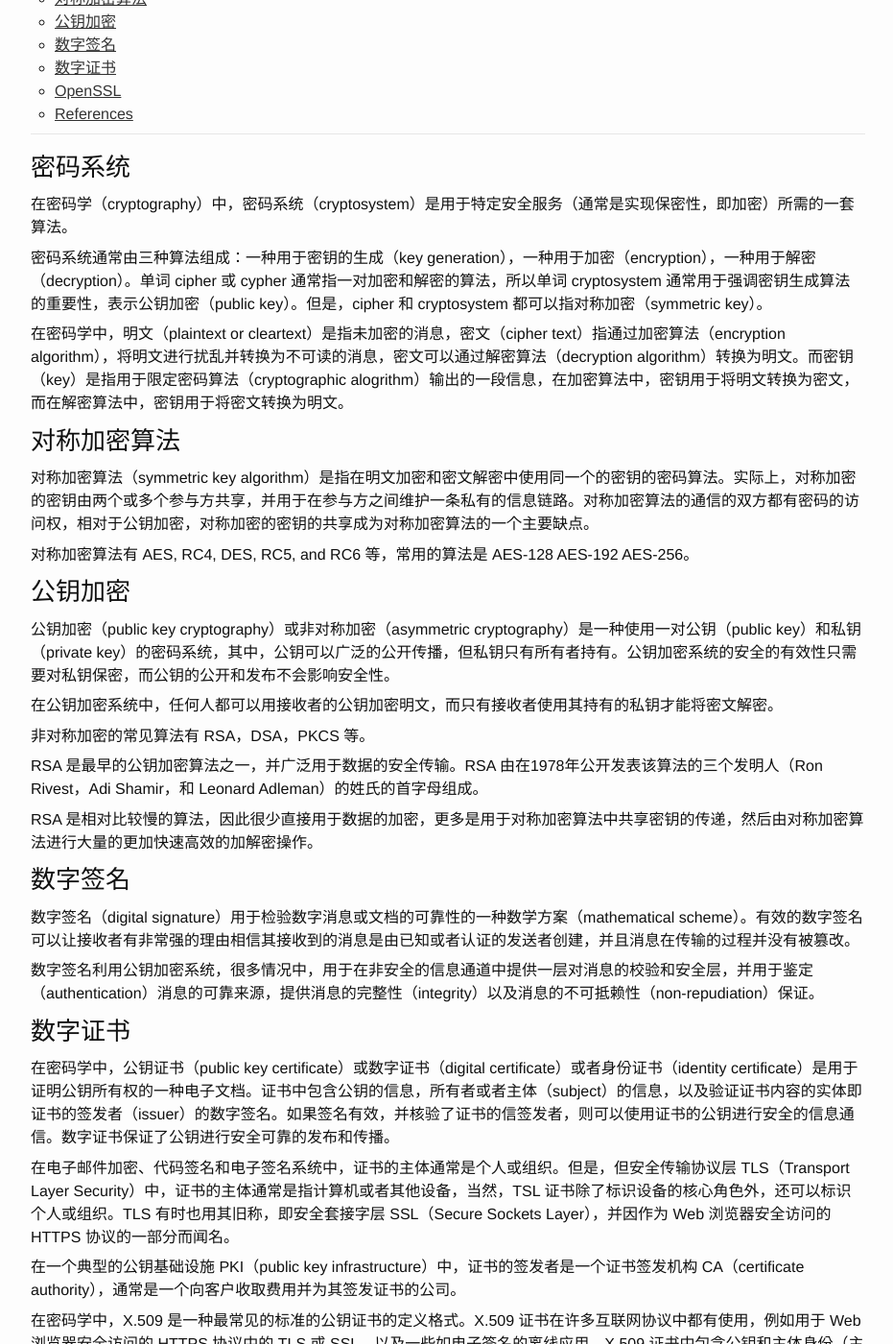
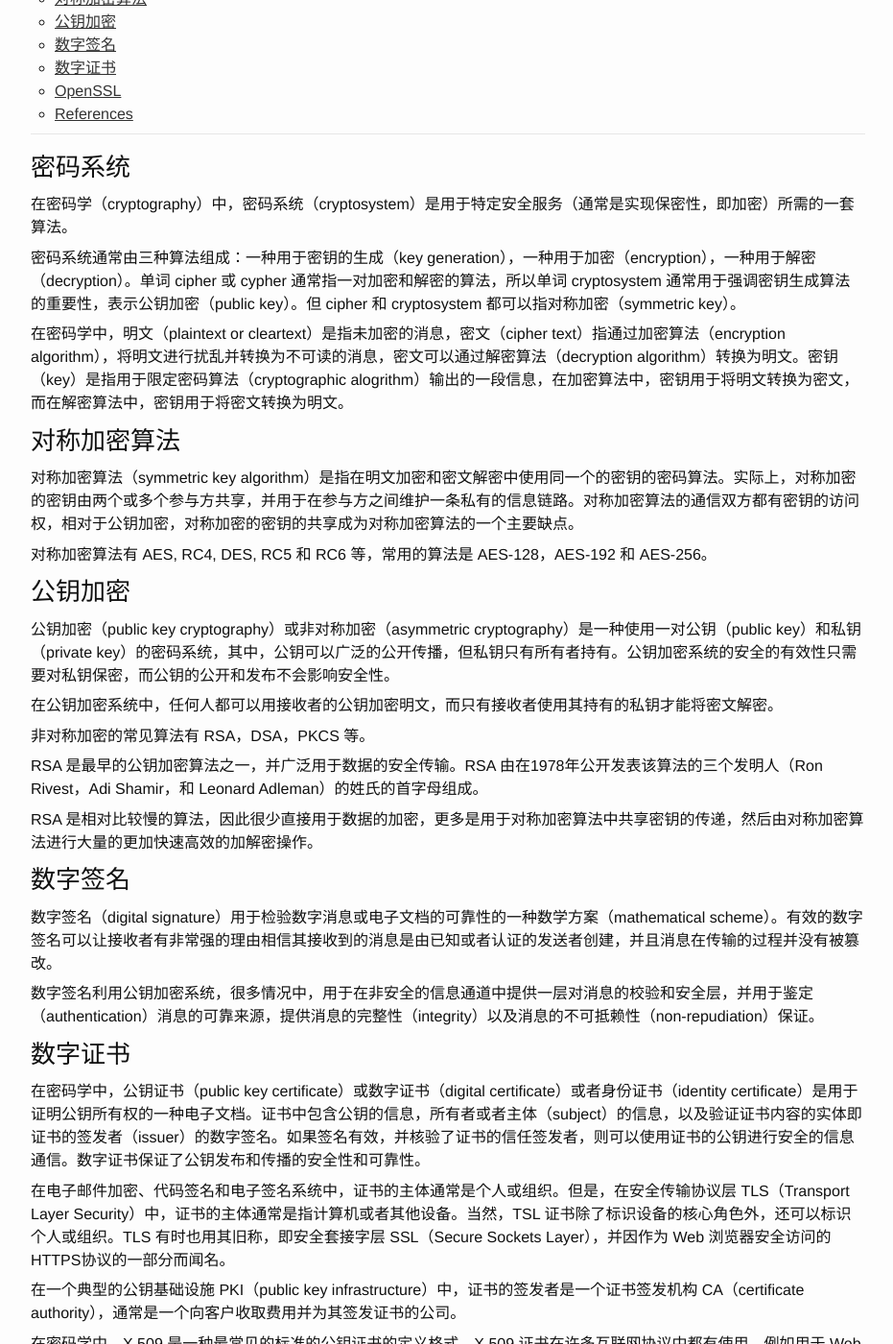
Before and after one commit to ousiax/ousiax.github.io, a Jekyll site: the page built from _posts/2019-04-12-cryptography-signature-certificate.md, in a window 1280 px wide and 1400 px high, scrolled down 217 px. Shown: the whole window at 96% size, without its empty margins (173-1104 px from the left). Built offline with Jekyll 4.4.1, drawn with Linux system fonts in a browser that asks for light colours; some of the changed text lies outside the part shown.

Commit message:
Update 2019-04-12-cryptography-signature-certificate.md

```diff
--- a/_posts/2019-04-12-cryptography-signature-certificate.md
+++ b/_posts/2019-04-12-cryptography-signature-certificate.md
@@ -15,15 +15,15 @@ tags: ['Cryptography']
 
 在密码学（cryptography）中，密码系统（cryptosystem）是用于特定安全服务（通常是实现保密性，即加密）所需的一套算法。
 
-密码系统通常由三种算法组成：一种用于密钥的生成（key generation），一种用于加密（encryption），一种用于解密（decryption）。单词 cipher 或 cypher 通常指一对加密和解密的算法，所以单词  cryptosystem 通常用于强调密钥生成算法的重要性，表示公钥加密（public key）。但是，cipher 和 cryptosystem 都可以指对称加密（symmetric key）。
+密码系统通常由三种算法组成：一种用于密钥的生成（key generation），一种用于加密（encryption），一种用于解密（decryption）。单词 cipher 或 cypher 通常指一对加密和解密的算法，所以单词 cryptosystem 通常用于强调密钥生成算法的重要性，表示公钥加密（public key）。但 cipher 和 cryptosystem 都可以指对称加密（symmetric key）。
 
-在密码学中，明文（plaintext  or cleartext）是指未加密的消息，密文（cipher text）指通过加密算法（encryption algorithm），将明文进行扰乱并转换为不可读的消息，密文可以通过解密算法（decryption algorithm）转换为明文。而密钥（key）是指用于限定密码算法（cryptographic alogrithm）输出的一段信息，在加密算法中，密钥用于将明文转换为密文，而在解密算法中，密钥用于将密文转换为明文。
+在密码学中，明文（plaintext  or cleartext）是指未加密的消息，密文（cipher text）指通过加密算法（encryption algorithm），将明文进行扰乱并转换为不可读的消息，密文可以通过解密算法（decryption algorithm）转换为明文。密钥（key）是指用于限定密码算法（cryptographic alogrithm）输出的一段信息，在加密算法中，密钥用于将明文转换为密文，而在解密算法中，密钥用于将密文转换为明文。
 
 ### 对称加密算法
 
-对称加密算法（symmetric key algorithm）是指在明文加密和密文解密中使用同一个的密钥的密码算法。实际上，对称加密的密钥由两个或多个参与方共享，并用于在参与方之间维护一条私有的信息链路。对称加密算法的通信的双方都有密码的访问权，相对于公钥加密，对称加密的密钥的共享成为对称加密算法的一个主要缺点。
+对称加密算法（symmetric key algorithm）是指在明文加密和密文解密中使用同一个的密钥的密码算法。实际上，对称加密的密钥由两个或多个参与方共享，并用于在参与方之间维护一条私有的信息链路。对称加密算法的通信双方都有密钥的访问权，相对于公钥加密，对称加密的密钥的共享成为对称加密算法的一个主要缺点。
 
-对称加密算法有 AES, RC4, DES, RC5, and RC6 等，常用的算法是 AES-128 AES-192 AES-256。
+对称加密算法有 AES, RC4, DES, RC5 和 RC6 等，常用的算法是 AES-128，AES-192 和 AES-256。
 
 ### 公钥加密
 
@@ -39,15 +39,15 @@ RSA 是相对比较慢的算法，因此很少直接用于数据的加密，更
 
 ### 数字签名
 
-数字签名（digital signature）用于检验数字消息或文档的可靠性的一种数学方案（mathematical scheme）。有效的数字签名可以让接收者有非常强的理由相信其接收到的消息是由已知或者认证的发送者创建，并且消息在传输的过程并没有被篡改。
+数字签名（digital signature）用于检验数字消息或电子文档的可靠性的一种数学方案（mathematical scheme）。有效的数字签名可以让接收者有非常强的理由相信其接收到的消息是由已知或者认证的发送者创建，并且消息在传输的过程并没有被篡改。
 
 数字签名利用公钥加密系统，很多情况中，用于在非安全的信息通道中提供一层对消息的校验和安全层，并用于鉴定（authentication）消息的可靠来源，提供消息的完整性（integrity）以及消息的不可抵赖性（non-repudiation）保证。
 
 ### 数字证书
 
-在密码学中，公钥证书（public key certificate）或数字证书（digital certificate）或者身份证书（identity certificate）是用于证明公钥所有权的一种电子文档。证书中包含公钥的信息，所有者或者主体（subject）的信息，以及验证证书内容的实体即证书的签发者（issuer）的数字签名。如果签名有效，并核验了证书的信签发者，则可以使用证书的公钥进行安全的信息通信。数字证书保证了公钥进行安全可靠的发布和传播。
+在密码学中，公钥证书（public key certificate）或数字证书（digital certificate）或者身份证书（identity certificate）是用于证明公钥所有权的一种电子文档。证书中包含公钥的信息，所有者或者主体（subject）的信息，以及验证证书内容的实体即证书的签发者（issuer）的数字签名。如果签名有效，并核验了证书的信任签发者，则可以使用证书的公钥进行安全的信息通信。数字证书保证了公钥发布和传播的安全性和可靠性。
 
-在电子邮件加密、代码签名和电子签名系统中，证书的主体通常是个人或组织。但是，但安全传输协议层 TLS（Transport Layer Security）中，证书的主体通常是指计算机或者其他设备，当然，TSL 证书除了标识设备的核心角色外，还可以标识个人或组织。TLS 有时也用其旧称，即安全套接字层 SSL（Secure Sockets Layer），并因作为 Web 浏览器安全访问的 HTTPS 协议的一部分而闻名。
+在电子邮件加密、代码签名和电子签名系统中，证书的主体通常是个人或组织。但是，在安全传输协议层 TLS（Transport Layer Security）中，证书的主体通常是指计算机或者其他设备。当然，TSL 证书除了标识设备的核心角色外，还可以标识个人或组织。TLS 有时也用其旧称，即安全套接字层 SSL（Secure Sockets Layer），并因作为 Web 浏览器安全访问的HTTPS协议的一部分而闻名。
 
 在一个典型的公钥基础设施 PKI（public key infrastructure）中，证书的签发者是一个证书签发机构 CA（certificate authority），通常是一个向客户收取费用并为其签发证书的公司。
 
```
Also changed, not shown: other parts of _posts/2019-04-12-cryptography-signature-certificate.md (+1 -1 lines).
